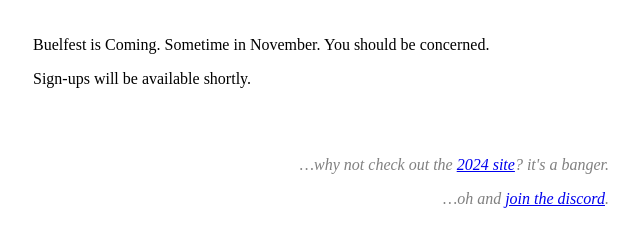
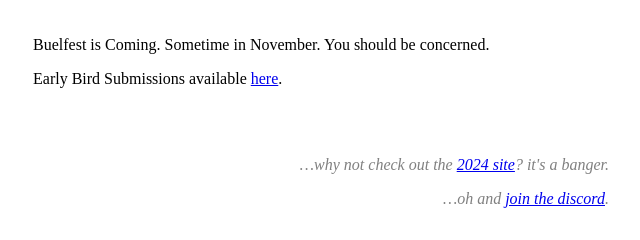
Before and after one commit to thatcher-gaming/2uelfest, a website: page index.html in a window 1280 px wide. Shown: the part 146-386 px from the top of the page, 319-959 px from the left. Drawn offline with Linux system fonts and the light colour scheme.

Commit message:
form link

```diff
--- a/index.html
+++ b/index.html
@@ -14,7 +14,7 @@
     </h1>
 
     <p>Buelfest is Coming. Sometime in November. You should be concerned.</p>
-    <p>Sign-ups will be available shortly.</p>
+    <p>Early Bird Submissions available <a href="https://signup.guywith.dog/buelfest-2025">here</a>.</p>
 
     <br><br>
     <aside>
```
